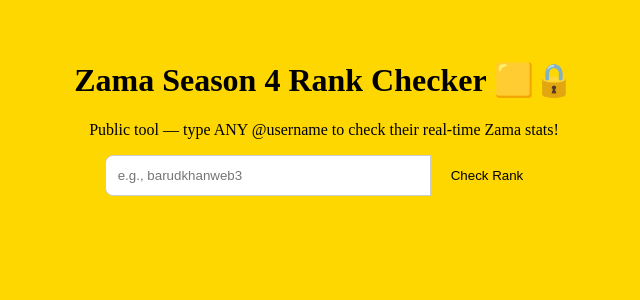
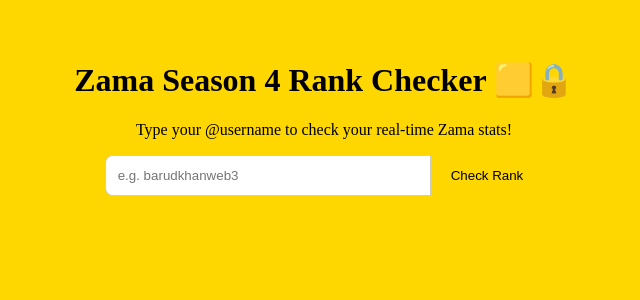
Before and after one commit to barudkhan2/zama-checker, a Next.js app: page / in a window 1280 px wide. Shown: the top 300 px of the page, without its empty margins (316-956 px from the left). Built offline with nearby package versions, Linux system fonts and the light colour scheme.

Commit message:
Update page.tsx

```diff
--- a/app/page.tsx
+++ b/app/page.tsx
@@ -33,10 +33,10 @@
   return (
     <div style={{ padding: '40px', maxWidth: '600px', margin: '0 auto', textAlign: 'center' }}>
       <h1 style={{ color: '#000' }}>Zama Season 4 Rank Checker 🟨🔒</h1>
-      <p style={{ color: '#000' }}>Public tool — type ANY @username to check their real-time Zama stats!</p>
+      <p style={{ color: '#000' }}>Type your @username to check your real-time Zama stats!</p>
       <div style={{ display: 'flex', justifyContent: 'center', marginBottom: '20px' }}>
         <input
-          placeholder="e.g., barudkhanweb3"
+          placeholder="e.g. barudkhanweb3"
           value={username}
           onChange={(e) => setUsername(e.target.value)}
           style={{ padding: '12px', width: '300px', border: '1px solid #ccc', borderRadius: '8px 0 0 8px' }}
```
